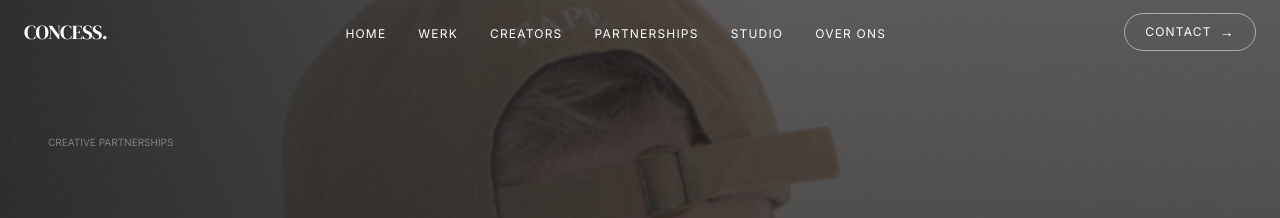
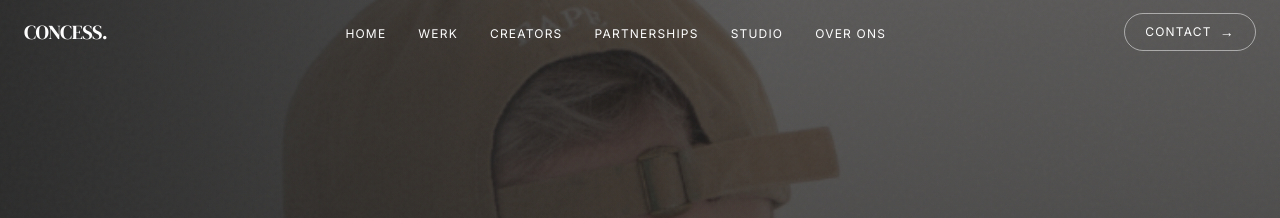
Before and after one commit to xmandysmit-tech/concess-website, a Next.js app: page / in a window 1280 px wide. Shown: the top 218 px of the page. Built offline with nearby package versions, Linux system fonts and the light colour scheme; a web font is replaced by a local one.

Commit message:
Remove Creative Partnerships label from hero

```diff
--- a/app/components/AnimatedHero.tsx
+++ b/app/components/AnimatedHero.tsx
@@ -36,15 +36,6 @@ export default function AnimatedHero() {
         <div className="absolute inset-0" style={{ background: "linear-gradient(to right, rgba(38,38,38,0.85) 0%, transparent 60%)" }} />
       </div>
 
-      {/* Label */}
-      <div
-        className="absolute top-32 left-8 md:left-12 transition-all duration-700"
-        style={{ opacity: subVisible ? 1 : 0, transform: subVisible ? "translateY(0)" : "translateY(8px)" }}
-      >
-        <span className="text-[10px] tracking-widest2 uppercase text-taupe-300 opacity-60">
-          Creative Partnerships
-        </span>
-      </div>
 
       {/* Main headline */}
       <div className="relative z-10 max-w-7xl mx-auto px-6 md:px-12 pb-20 w-full">
```
